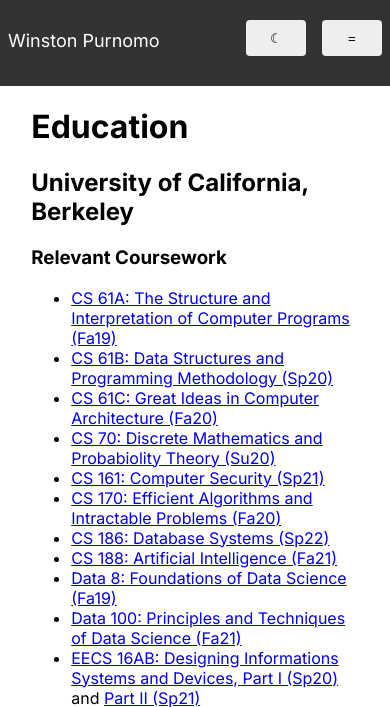
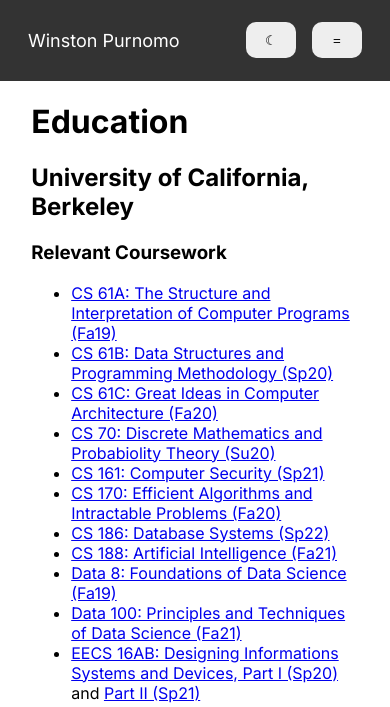
Before and after one commit to winstonpurnomo/autobiography, a PHP site: page /pages/about.html in a window 390 px wide. Shown: the top 707 px of the page. Run offline with PHP 8.4, Linux system fonts and the light colour scheme.

Commit message:
fixed button centering, margin added to navbar

```diff
--- a/app.js
+++ b/app.js
@@ -1,10 +1,12 @@
 var navBar = `
 <nav>
+<div id="nav-wrapper">
 <button class="icon" onclick="menuBar()">=</button>
 <button onclick="darkMode()">☾</button>
 <a href="index.html">Winston Purnomo</a>
 <a href="about.html">About</a>
 <a href="contact.html">Contact</a>
+</div>
 </nav>`;
 
 /** Set the dark mode to on, and save a cookie to remember preferences across pages. */
--- a/main.css
+++ b/main.css
@@ -34,14 +34,22 @@
 }
 
 button {
+    /* Position on right */
     float: right;
+    /* Width */
     min-width: 5vw;
-    padding: 10px 2px;
+    /* Height, enforce same size */
     min-height: 36px;
-    margin: 0px 8px;
+    /* Margin to enforce distance between buttons */
+    margin: 2px 8px;
     background-color: #eee;
+    /* Rounded effect */
     border: none;
-    border-radius: 4px;
+    border-radius: 10px;
+}
+
+#nav-wrapper {
+    margin: 0px 20px 0px;
 }
 
 nav a {
@@ -75,8 +83,7 @@
     }
 
     nav button {
-        min-width: 60px;
-        margin-bottom: 10px;
+        min-width: 50px;
     }
 
     nav.responsive {position: relative;}
```
